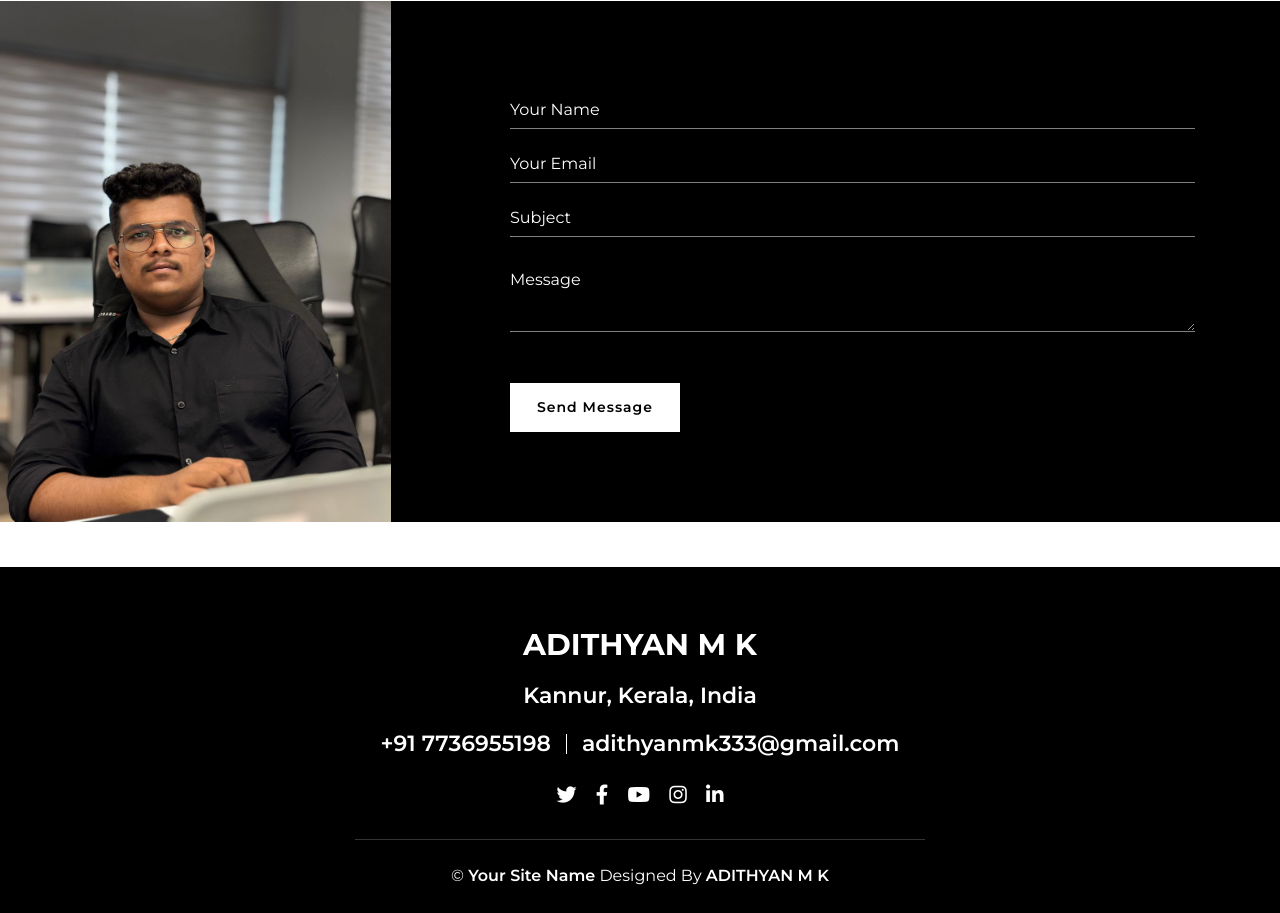
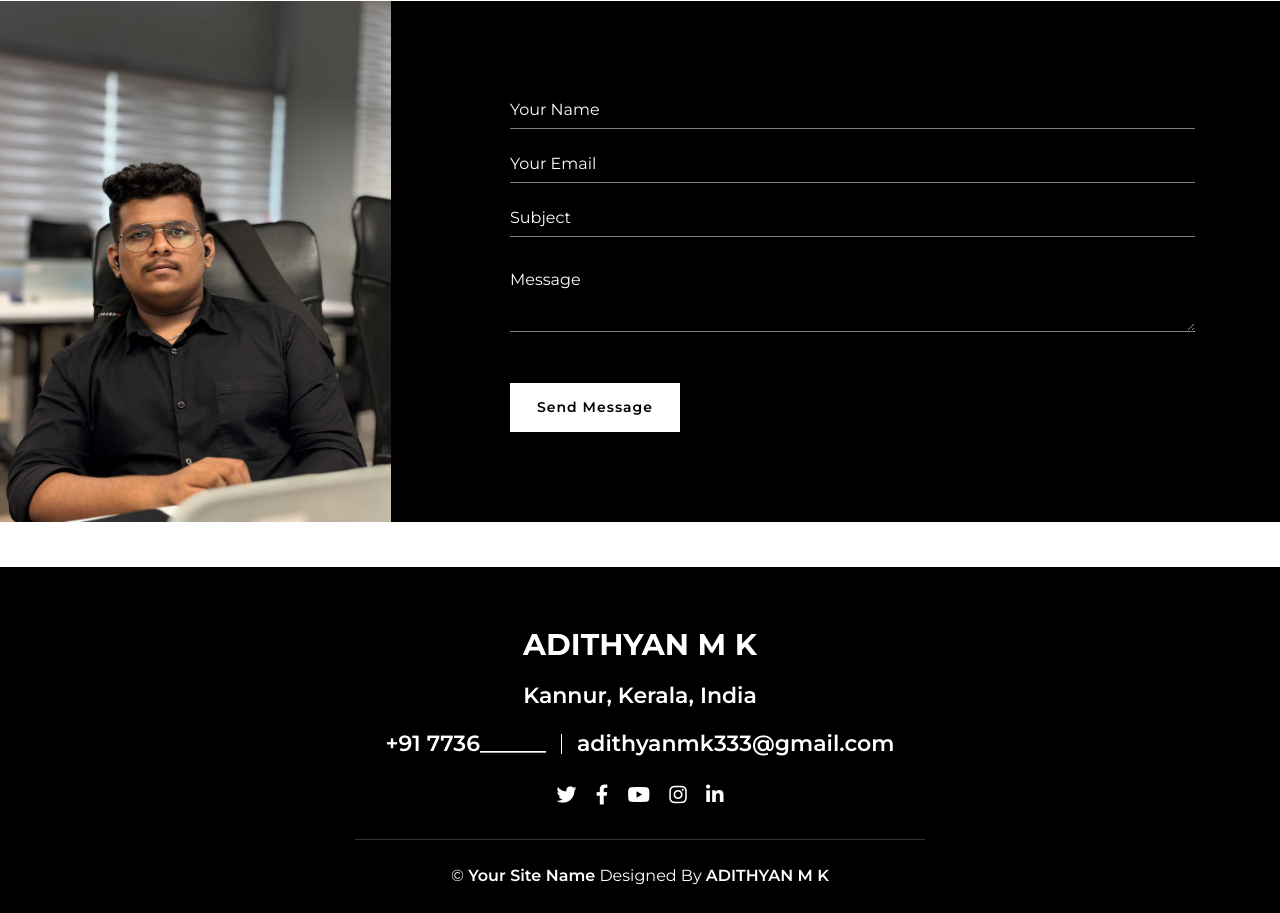
Before and after one commit to ADITHYAN-dev/my-portfolio1, a plain HTML site: page index.html in a window 1280 px wide. Shown: the part 4045-4958 px from the top of the page. Drawn offline with nearby package versions, Linux system fonts and the light colour scheme; files whose address does not match are found by name.

Commit message:
Update index.html

```diff
--- a/index.html
+++ b/index.html
@@ -378,7 +378,7 @@
                         <h2>ADITHYAN M K</h2>
                         <h3>Kannur, Kerala, India</h3>
                         <div class="footer-menu">
-                            <p>+91 7736955198</p>
+                            <p>+91 7736______</p>
                             <p>adithyanmk333@gmail.com</p>
                         </div>
                         <div class="footer-social">
```
